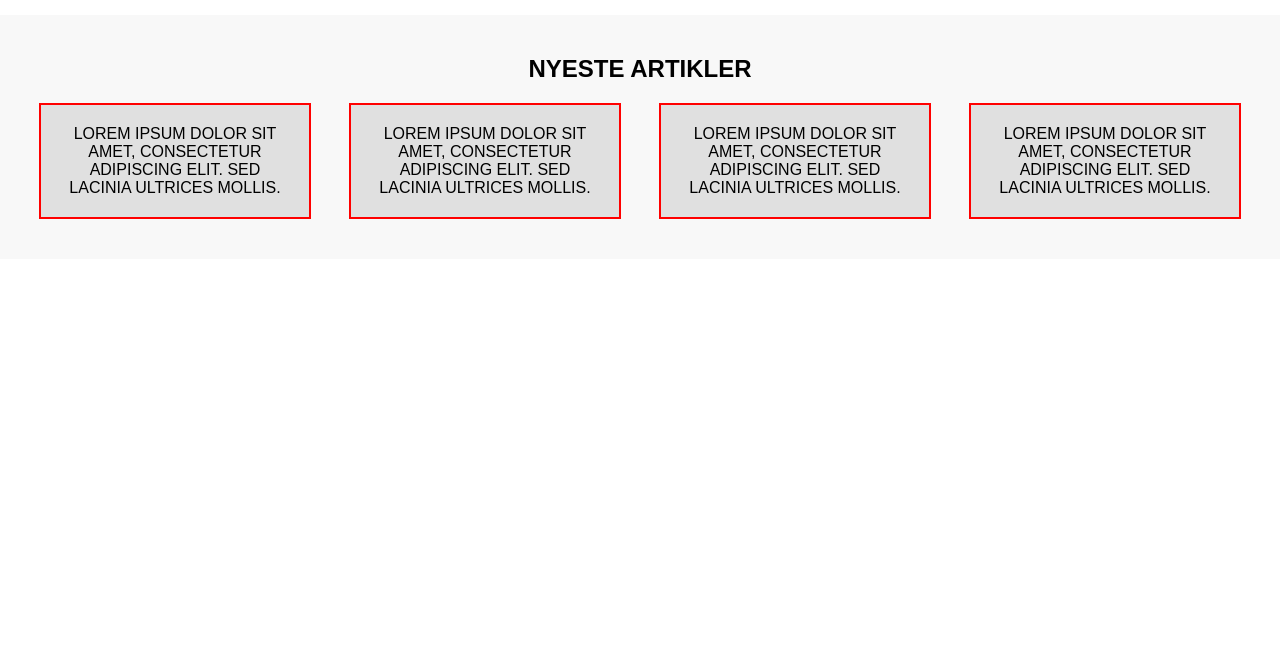
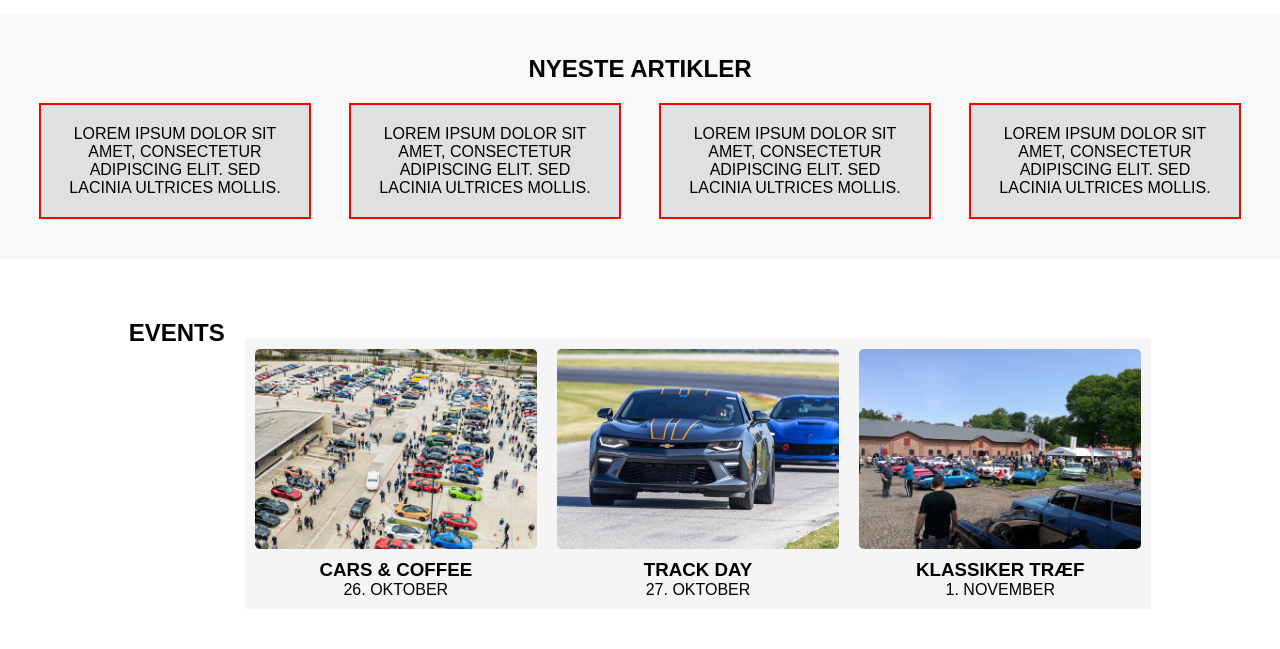
Before and after one commit to ahornstrup/web-univers, a plain HTML site: page index.html in a window 1280 px wide. Shown: the part 785-1434 px from the top of the page. Before the commit the page ends 1044 px from the top, so only its background shows below. Drawn offline with Linux system fonts and the light colour scheme.

Commit message:
events tilføjet

```diff
--- a/css/style.css
+++ b/css/style.css
@@ -10,6 +10,8 @@ body {
     text-transform: uppercase;
     text-decoration: none;
     min-height: 100vh;
+    justify-content: center;
+    align-items: center;
 
 }
 
@@ -144,6 +146,49 @@ header label {
     text-align: center;
 }
 
+.events {
+    padding: 40px 20px;
+    display: flex;
+    justify-content: center;
+    align-items: flex-start;
+    gap: 20px; /* Space between the event items */
+    margin-top: 20px;
+}
+
+.events-grid {
+    display: flex;
+    justify-content: space-around;
+    margin-top: 20px;
+}
+
+.event {
+    flex: 1; /* Ensures all event items take equal space */
+    display: flex;
+    flex-direction: column;
+    align-items: center;
+    text-align: center;
+    background-color: #f5f5f5;
+    padding: 10px;
+}
+
+.event img {
+    width: 100%;
+    max-width: 300px;
+    height: 200px;
+    object-fit: cover; /* Ensures the image fills the space without distorting */
+    margin-bottom: 10px;
+    border-radius: 5px;
+    align-items: center;
+    justify-content: center;
+}
+
+.events-wrapper {
+    display: flex;
+    flex-direction: column;
+    align-items: center;
+    margin-top: 20px;
+}
+
 @media(max-width:991px) {
     header {
         padding: 20px;
--- a/index.html
+++ b/index.html
@@ -71,6 +71,28 @@
         </article>
     </section>
 
+    <!-- Events -->
+    <section class="events">
+        <h2>Events</h2>
+        <article class="events-grid">
+            <section class="event">
+                <img src="img/cars-coffee.jpg" alt="Cars & Coffee">
+                <h3>Cars & Coffee</h3>
+                <p>26. Oktober</p>
+            </section>
+            <section class="event">
+                <img src="img/track-day.jpg" alt="Track Day">
+                <h3>Track Day</h3>
+                <p>27. Oktober</p>
+            </section>
+            <section class="event">
+                <img src="img/klassiker-tref.jpeg" alt="Klassiker Træf">
+                <h3>Klassiker Træf</h3>
+                <p>1. November</p>
+            </section>
+        </article>
+    </section>
+
 
 </body>
 </html>
```
Also changed, not shown: img/cars-coffee.jpg (added), img/klassiker-tref.jpeg (added), img/track-day.jpg (added).
